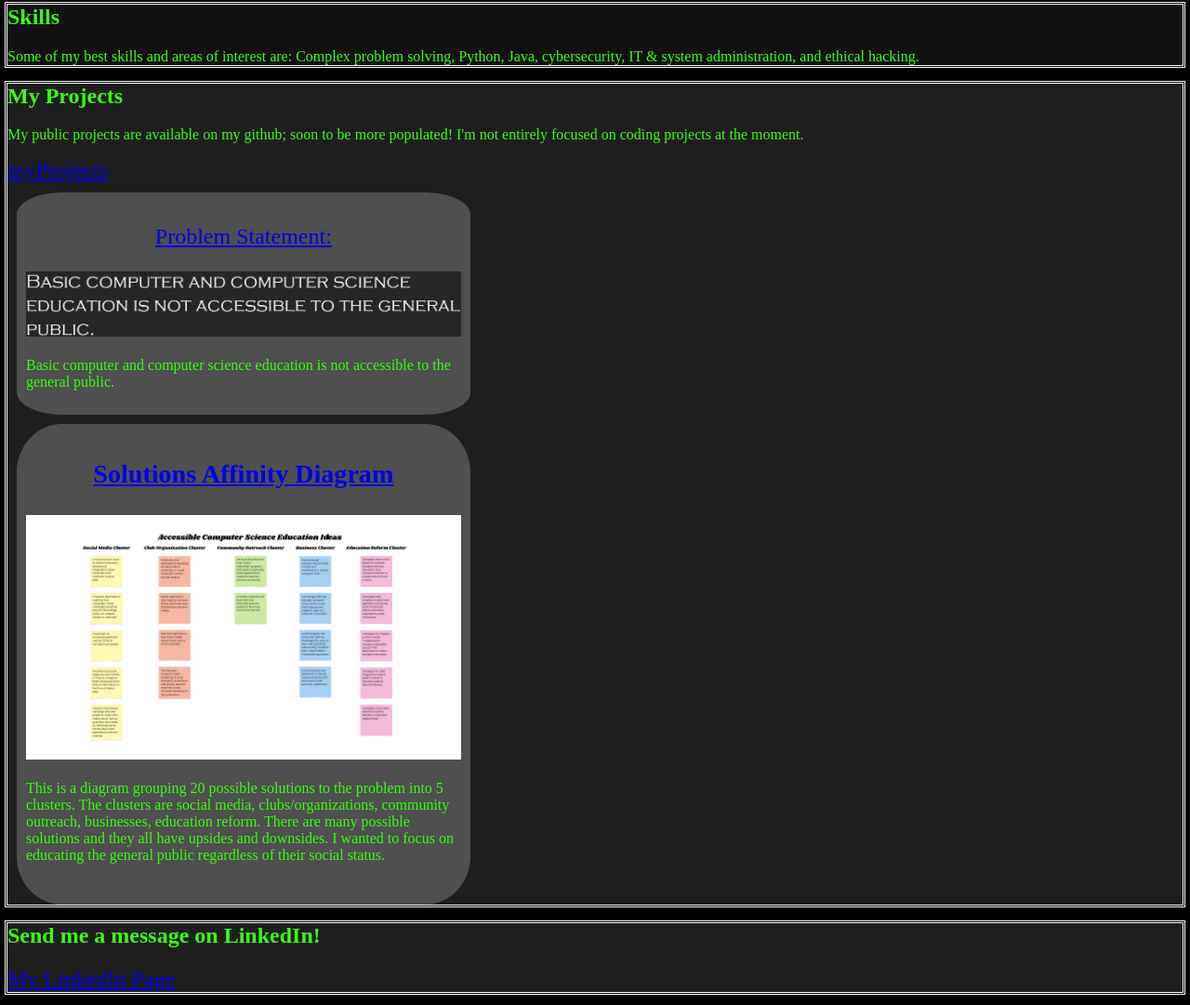
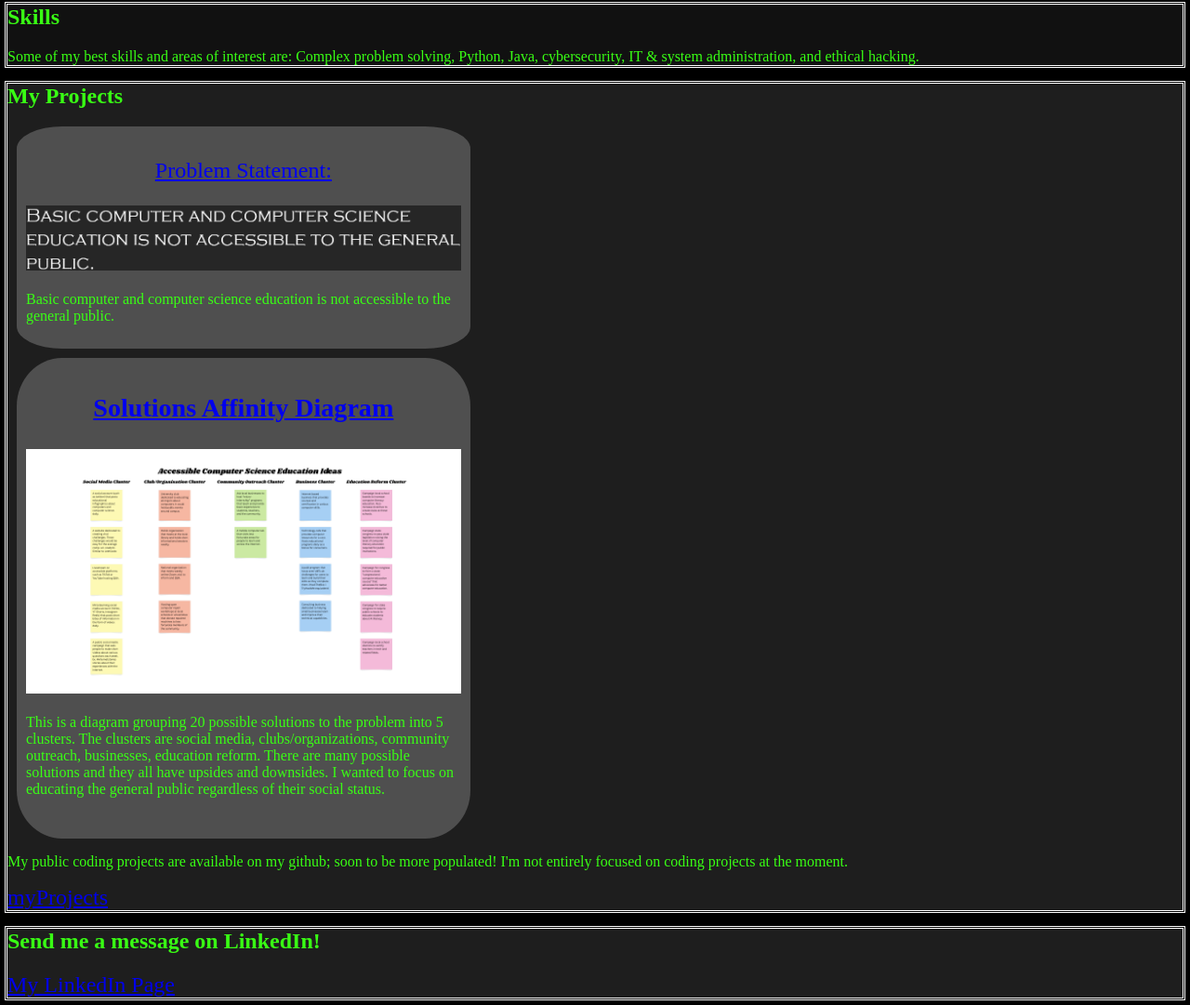
Before and after one commit to SeanGraysmith/SeanGraysmith.github.io, a plain HTML site: page index.html in a window 1280 px wide. Shown: the part 178-1259 px from the top of the page at 93% size. Drawn offline with Linux system fonts and the light colour scheme.

Commit message:
Small changes to projects

```diff
--- a/index.html
+++ b/index.html
@@ -18,9 +18,6 @@ and ethical hacking to solve complex challenges, learn, and contribute to a safe
         </div>
         <div class="projects">
             <h2>My Projects</h2>
-			<p>My public projects are available on my github; soon to be more populated! I'm not entirely focused on coding projects at the moment.</p>
-			<a href="https://github.com/SeanGraysmith/myProjects">myProjects</a>
-			<br>
 			<!-- Problem Statement Assignment -->
 			<section class="project">
 				<a href="files/problem-statement.pdf"><p>Problem Statement:</p></a>
@@ -38,6 +35,9 @@ and ethical hacking to solve complex challenges, learn, and contribute to a safe
 				   I wanted to focus on educating the general public regardless of their social status.</p>
 				<br>
 			</section>
+			<p>My public coding projects are available on my github; soon to be more populated! I'm not entirely focused on coding projects at the moment.</p>
+			<a href="https://github.com/SeanGraysmith/myProjects">myProjects</a>
+			<br>
         </div>
         <div class="contact">
             <h2>Send me a message on LinkedIn!</h2>
```
Lines whose indentation alone changed are shown as unchanged.
